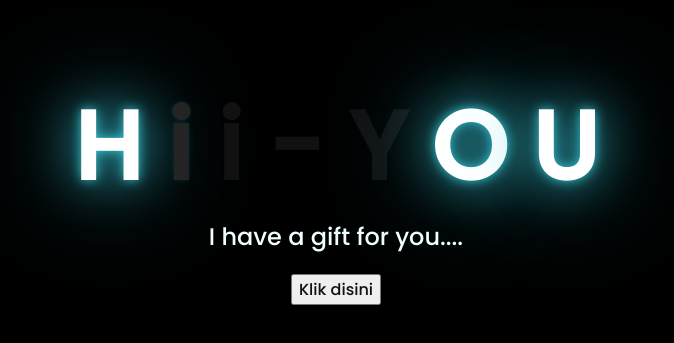
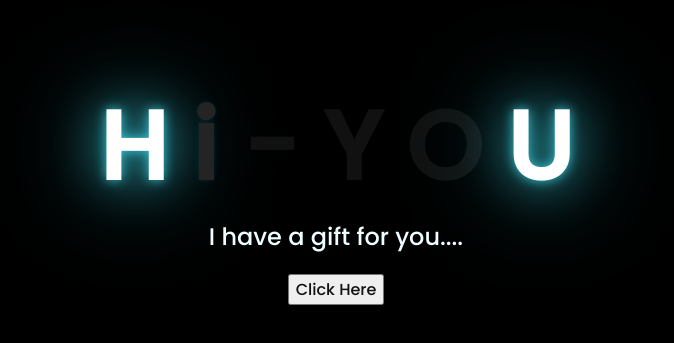
Before and after one commit to Corey-Ez/Yes-for-you, a plain HTML site: page index.html in a window 1280 px wide. Shown: the part 219-562 px from the top of the page, without its empty margins (312-986 px from the left). Drawn offline with Linux system fonts and the light colour scheme.

Commit message:
index.html

```diff
--- a/index.html
+++ b/index.html
@@ -13,7 +13,6 @@
     <!-- silahkan menambah kata sesuai keinginan dengan <span>text...</span -->
         <span>H</span>
         <span>i</span>
-        <span>i</span>
         <span>-</span>
         <span>Y</span>
         <span>O</span></span>
@@ -24,7 +23,7 @@
     </div>
     <div class="button">
         <button>
-            <a href="flower.html">Klik disini</a>
+            <a href="flower.html">Click Here</a>
         </button>
 
     </div>
```
